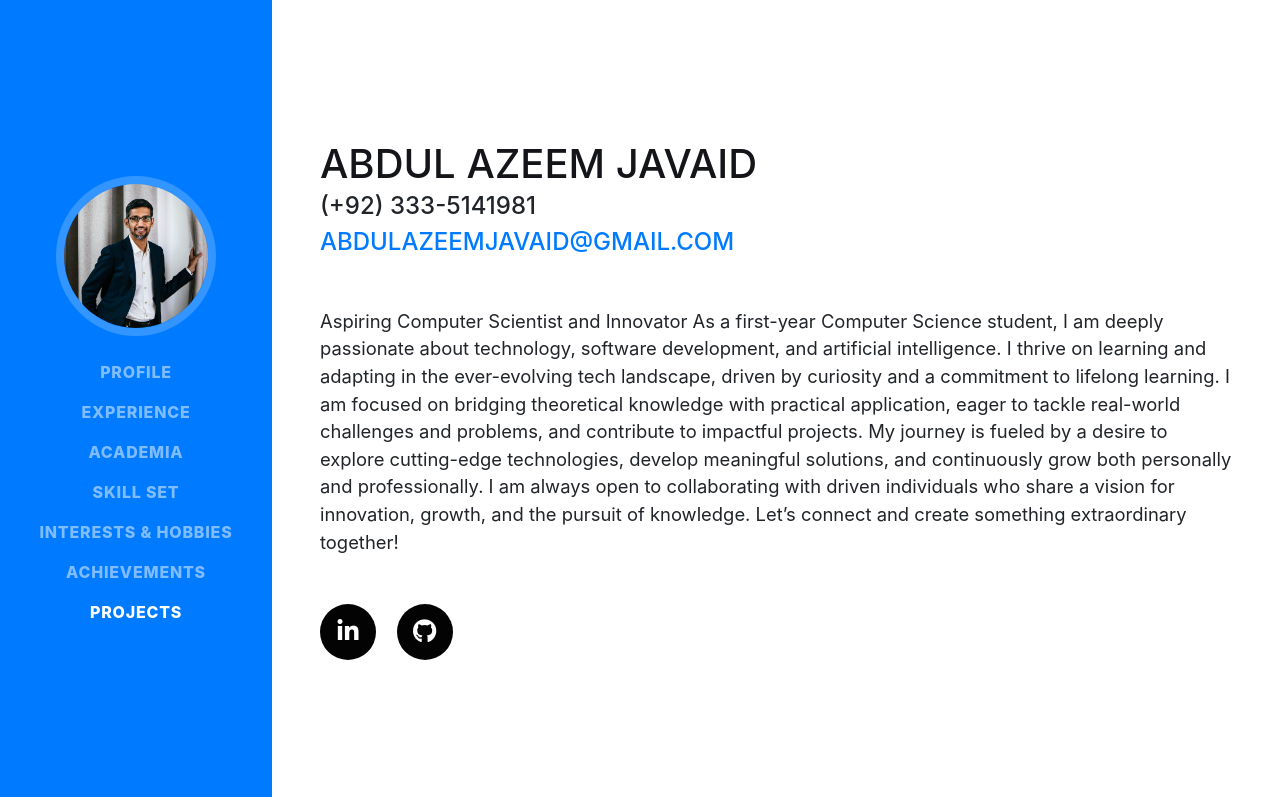
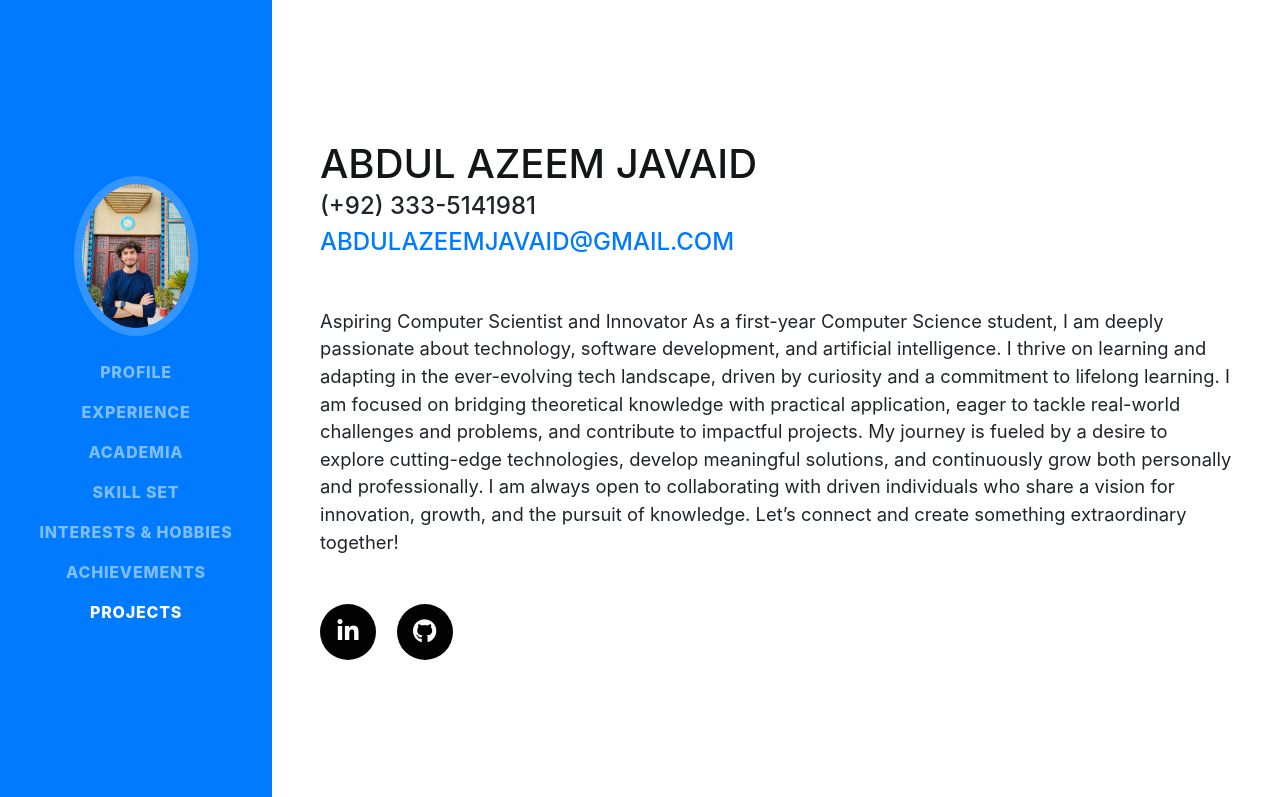
Before and after one commit to AbdulAzeem10-Codearcade/Abdul-Azeem-portfolio, a website with bundled scripts: page index.html in a window 1280 px wide. Shown: the top 797 px of the page. Built offline with nearby package versions, Linux system fonts and the light colour scheme; a web font is replaced by a local one.

Commit message:
Update index.html

```diff
--- a/index.html
+++ b/index.html
@@ -30,7 +30,7 @@
     <a class="navbar-brand js-scroll-trigger" href="#page-top">
       <span class="d-block d-lg-none">Abdul Azeem Javaid</span>
       <span class="d-none d-lg-block">
-        <img class="img-fluid img-profile rounded-circle mx-auto mb-2" src="img/profile.jpg" alt="Abdul Azeem Javaid">
+        <img class="img-fluid img-profile rounded-circle mx-auto mb-2" src="img/WhatsApp Image 2025-06-17 at 4.11.22 PM.jpeg" alt="Abdul Azeem Javaid">
       </span>
     </a>
 
```
